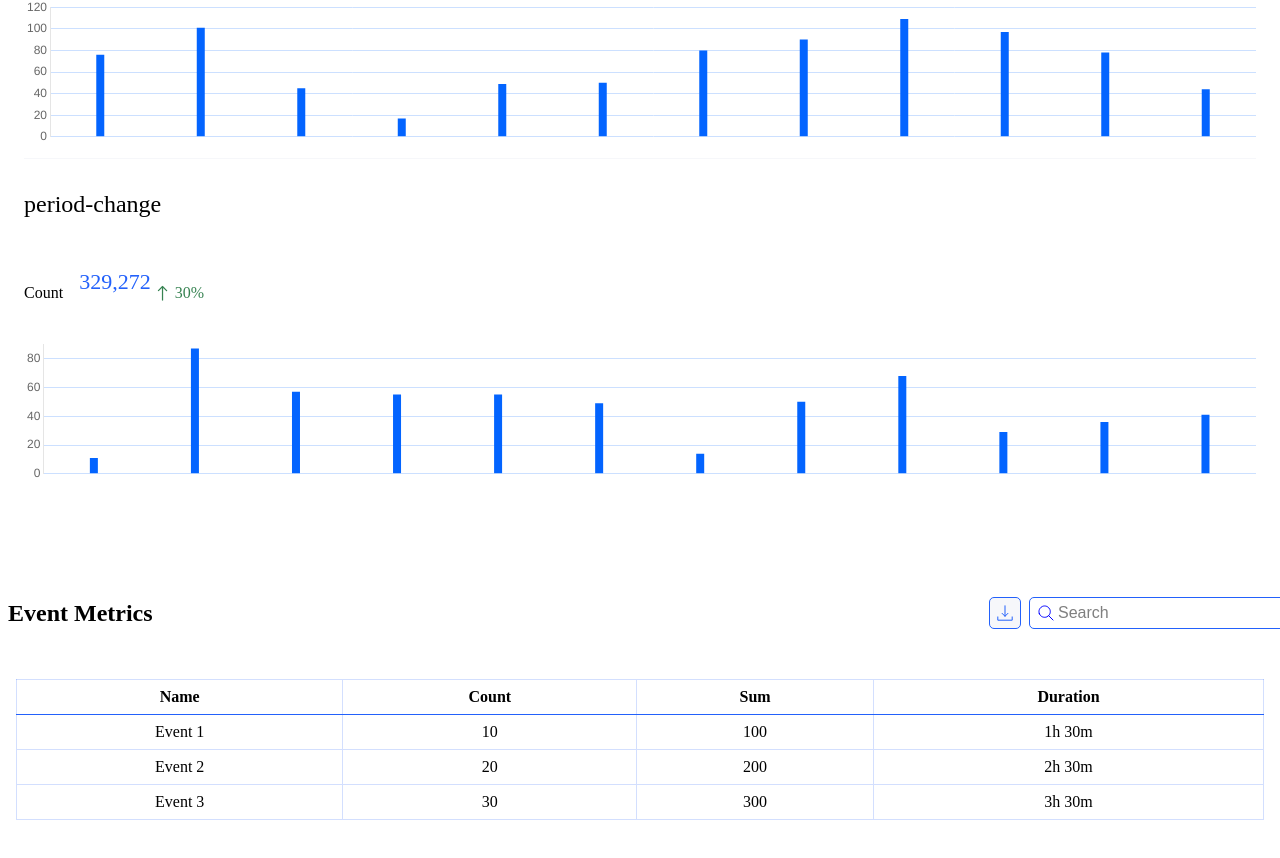
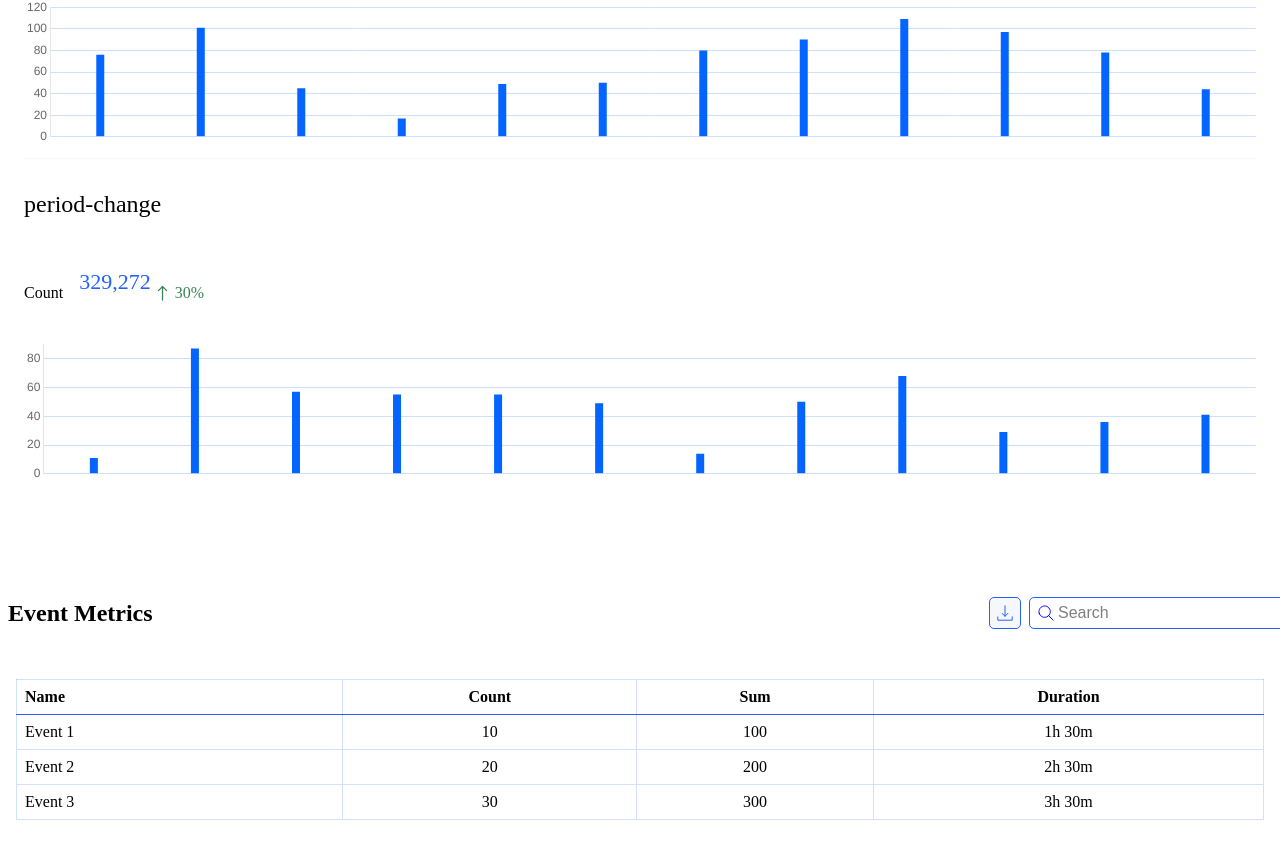
Before and after one commit to gabrieloliveirapinto/countly-challenge, a Vue app: page / in a window 1280 px wide. Shown: the part 2130-2988 px from the top of the page. Built offline with nearby package versions, Linux system fonts and the light colour scheme.

Commit message:
feat(BaseTable): add table config to align column text to left

```diff
--- a/src/components/BaseTable.vue
+++ b/src/components/BaseTable.vue
@@ -18,6 +18,9 @@
           <td
             v-for="header in headers"
             class="base-table__table-cell base-table__table-cell--header"
+            :class="{
+              [`base-table__table-cell--align-${header.alignText}`]: !!header.alignText
+            }"
             :key="header.key"
           >
             {{ header.label }}
@@ -26,7 +29,7 @@
       </thead>
       <tbody>
         <tr
-          v-for="row, index in data"
+          v-for="row in data"
           :key="row.id"
           class="base-table__table-body-row"
         >
@@ -34,6 +37,9 @@
             v-for="header in headers"
             :key="`${row.id}-${header.key}`"
             class="base-table__table-cell"
+            :class="{
+              [`base-table__table-cell--align-${header.alignText}`]: !!header.alignText
+            }"
           >
             {{ row[header.key] }}
           </td>
@@ -92,8 +98,14 @@ const isEmpty = computed(() => !props?.data || (Array.isArray(props.data) && pro
     font-size: $font-size-sm;
     line-height: $font-line-height-sm;
 
+    // .base-table__table-cell:not(:last-child)
     &:not(:last-child) {
       border-right: 1px solid rgba($color-blue1, 0.2);
+    }
+
+    // .base-table__table-cell--align-left
+    &--align-left {
+      text-align: left;
     }
 
     // .base-table__table-cell--header
--- a/src/components/EventMetricsSection.vue
+++ b/src/components/EventMetricsSection.vue
@@ -55,6 +55,7 @@ const tableData = computed(() => [
 
 const tableHeaders = computed(() => [
   {
+    alignText: 'left',
     key: 'name',
     label: 'Name'
   },
```
